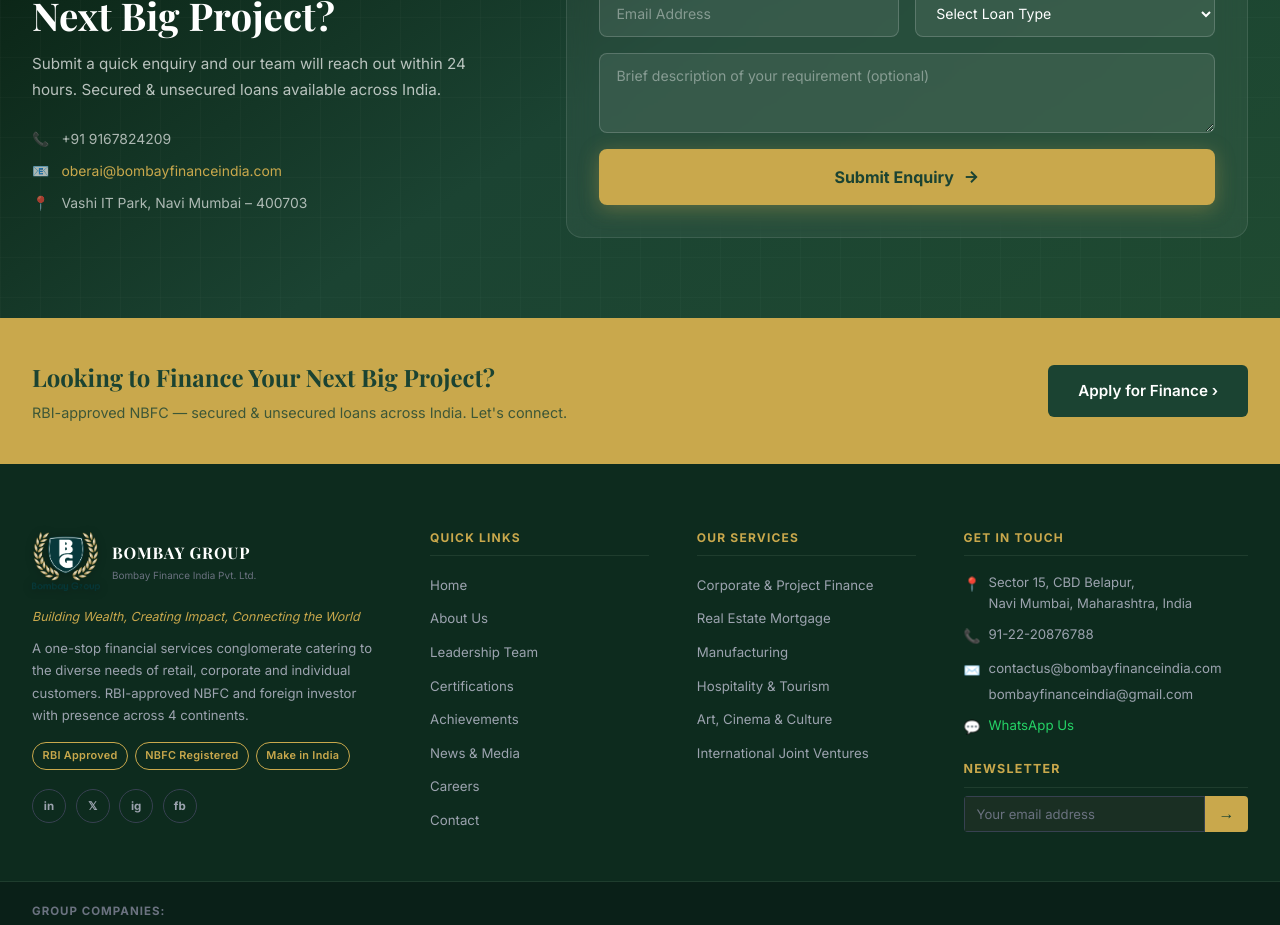
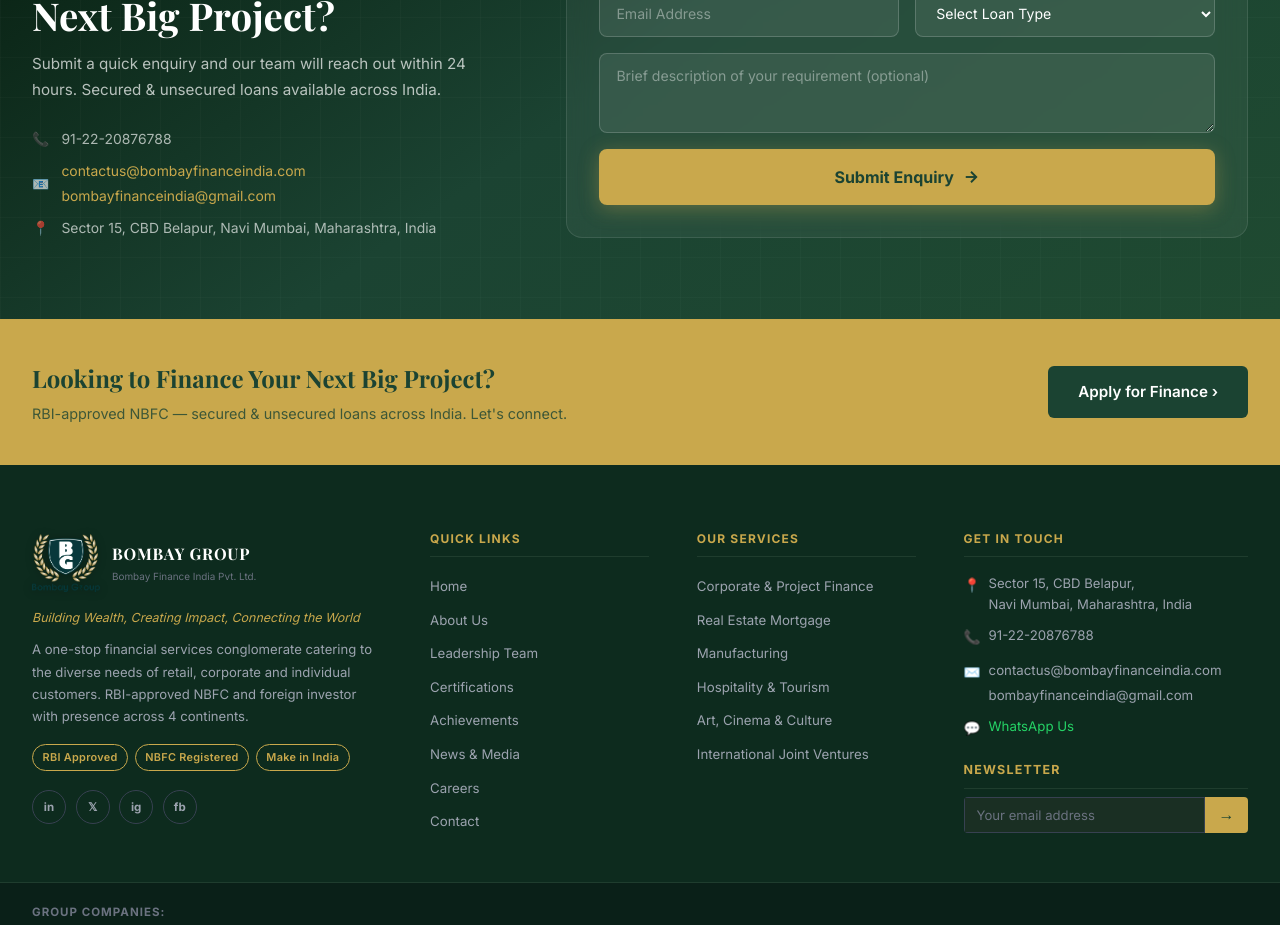
Before and after one commit to peoplesmolt-arch/bombay-group-website, a React (Vite) app: page / in a window 1280 px wide. Shown: the part 6480-7405 px from the top of the page. Built offline with nearby package versions, Linux system fonts and the light colour scheme; some icons are missing.

Commit message:
Update Finance Enquiry section contact details

```diff
--- a/src/pages/Home.jsx
+++ b/src/pages/Home.jsx
@@ -452,15 +452,18 @@
             <div className="enquiry-cta__contact">
               <div className="enquiry-contact-item">
                 <span>📞</span>
-                <span>+91 9167824209</span>
+                <span>91-22-20876788</span>
               </div>
               <div className="enquiry-contact-item">
                 <span>📧</span>
-                <a href="mailto:oberai@bombayfinanceindia.com">oberai@bombayfinanceindia.com</a>
+                <div style={{ display: 'flex', flexDirection: 'column', gap: '0.2rem' }}>
+                  <a href="mailto:contactus@bombayfinanceindia.com">contactus@bombayfinanceindia.com</a>
+                  <a href="mailto:bombayfinanceindia@gmail.com">bombayfinanceindia@gmail.com</a>
+                </div>
               </div>
               <div className="enquiry-contact-item">
                 <span>📍</span>
-                <span>Vashi IT Park, Navi Mumbai – 400703</span>
+                <span>Sector 15, CBD Belapur, Navi Mumbai, Maharashtra, India</span>
               </div>
             </div>
           </div>
```
